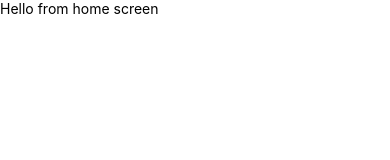
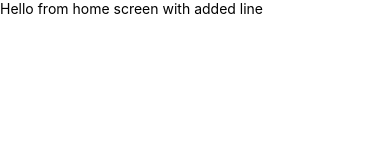
Before and after one commit to VidyaBhushanSarkar/FashionEcommerce, a React Native app: screen / in a window 390 px wide. Shown: the top 160 px of the page. Built offline with nearby package versions, Linux system fonts and the light colour scheme.

Commit message:
Update App.jsx with a added line

```diff
--- a/App.jsx
+++ b/App.jsx
@@ -4,7 +4,7 @@ import React from 'react';
 export default function App() {
   return (
     <View>
-      <Text>Hello from home screen</Text>
+      <Text>Hello from home screen with added line</Text>
     </View>
   );
 }
```
